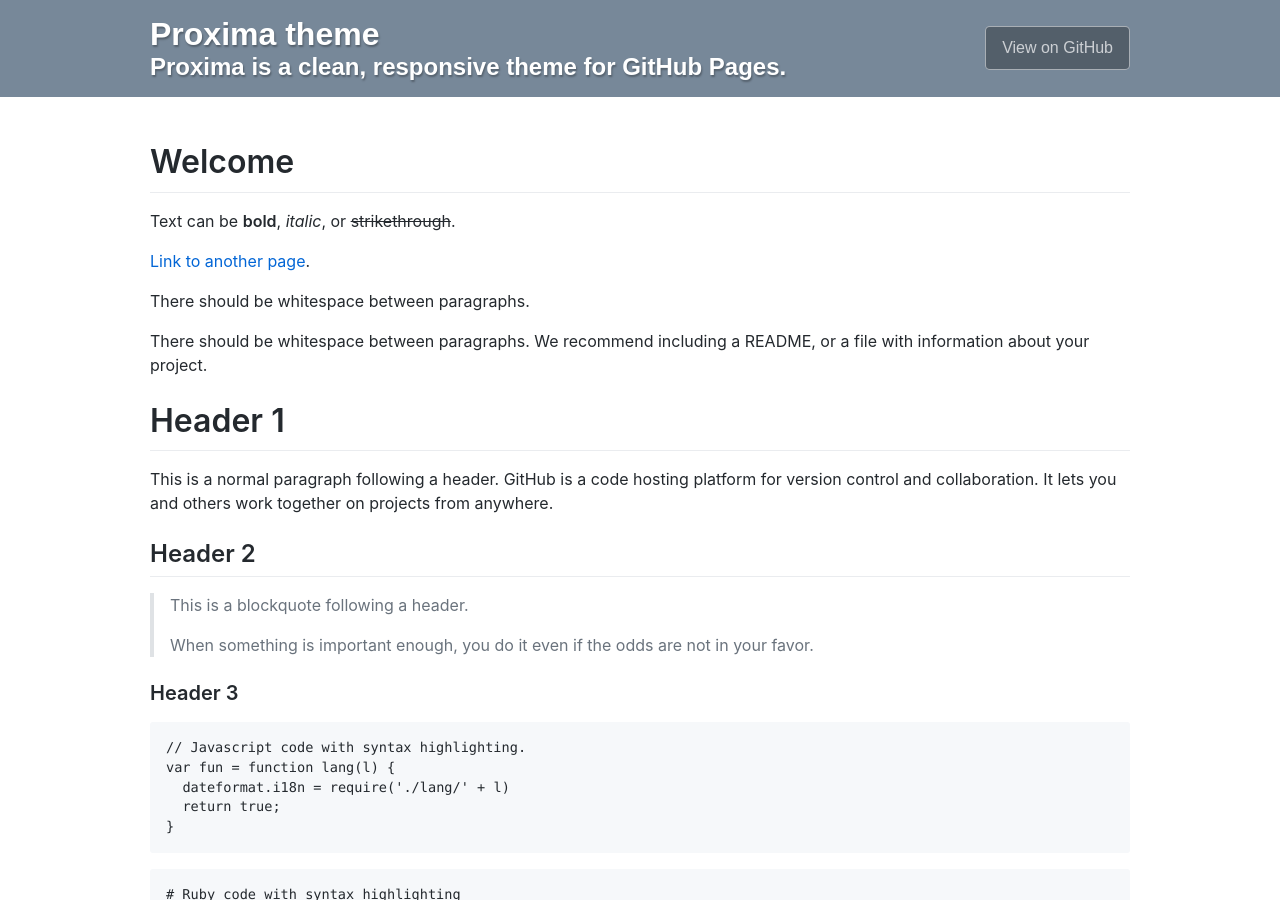
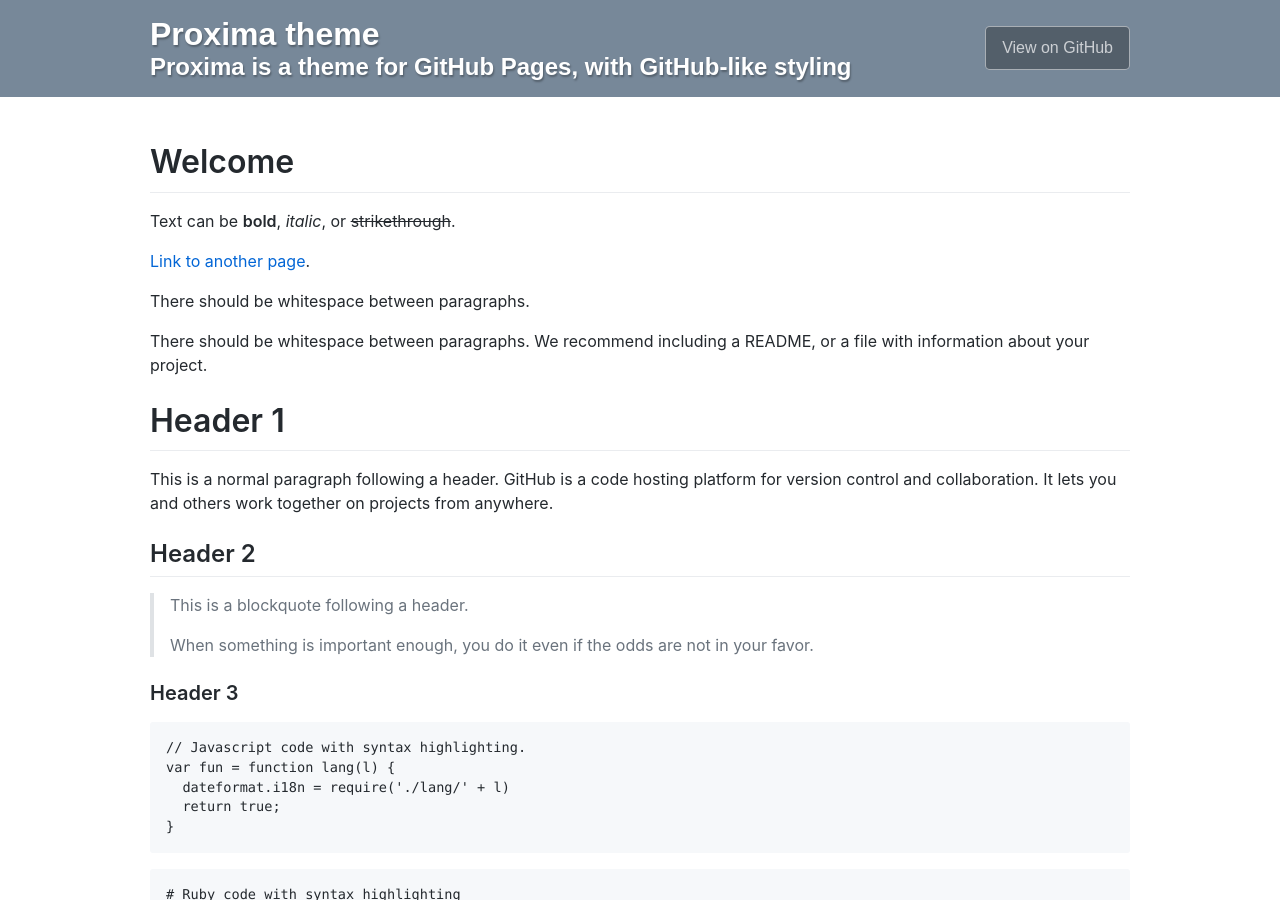
Before and after one commit to DannyBen/jekyll-theme-proxima, a Jekyll site: the page built from index.md, in a window 1280 px wide and 900 px high. Built offline with Jekyll 4.4.1, drawn with Linux system fonts in a browser that asks for light colours; our own code applies the rules of GitHub Pages for plain Markdown files.

Commit message:
change tagline

```diff
--- a/_config.yml
+++ b/_config.yml
@@ -1,5 +1,5 @@
 title: Proxima theme
-description: Proxima is a clean, responsive theme for GitHub Pages.
+description: Proxima is a theme for GitHub Pages, with GitHub-like styling
 theme: jekyll-theme-proxima
 google_analytics:
 
```
Also changed, not shown: README.md, jekyll-theme-proxima.gemspec.
